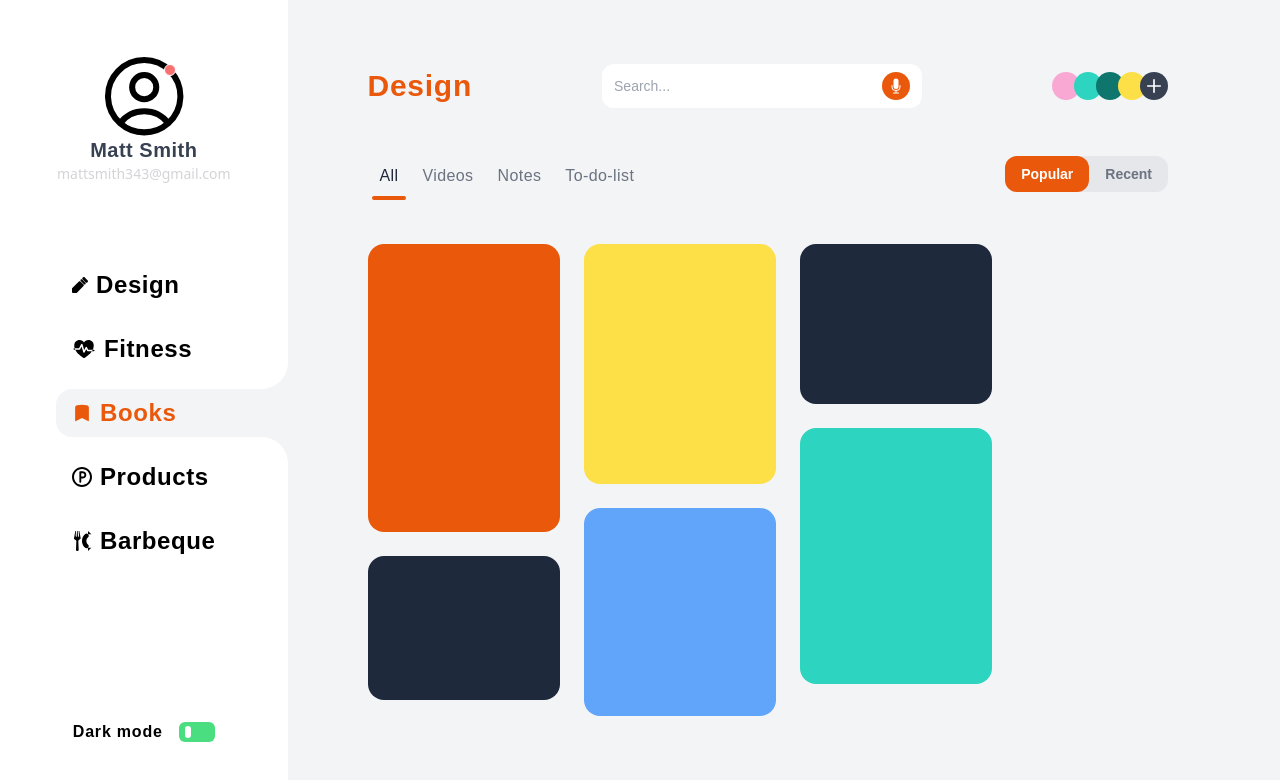
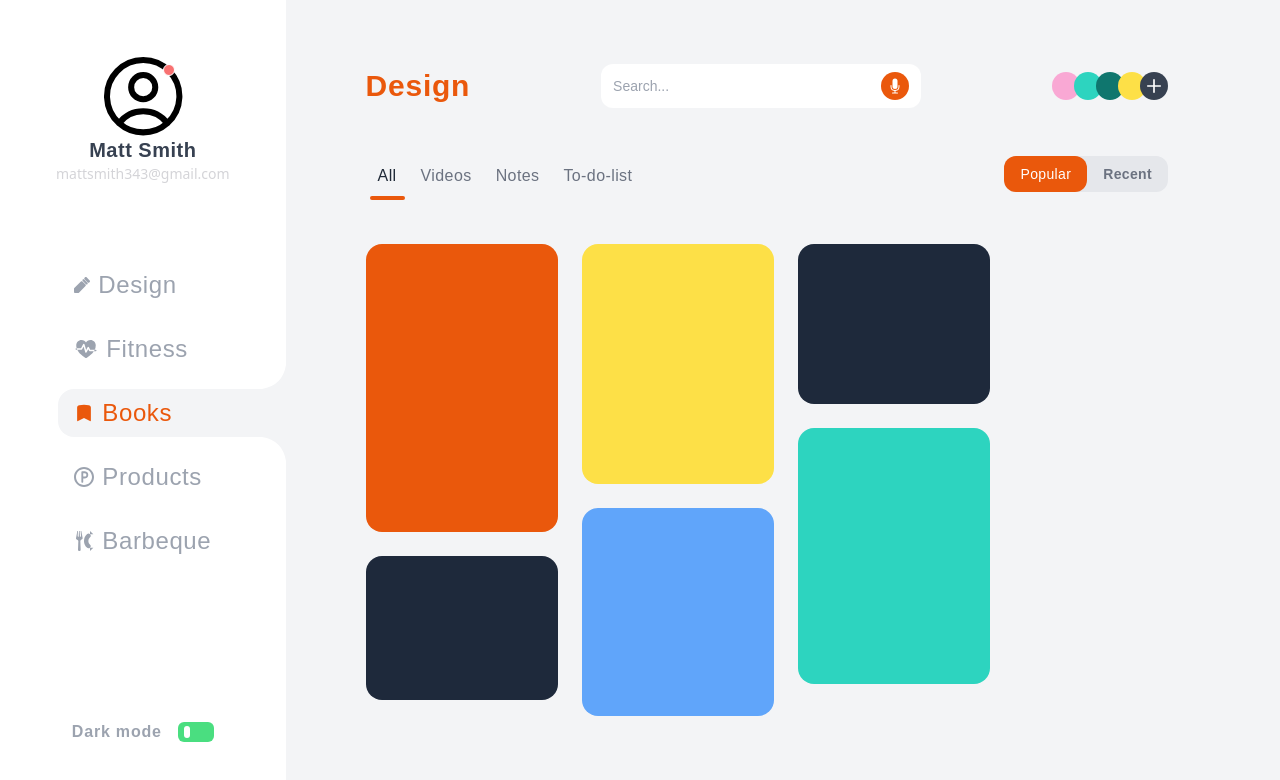
Before and after one commit to mguzm4n/react-templating-designs, a React (Vite) app in the folder profile_template/: page / in a window 1280 px wide. Shown: the top 780 px of the page. Built offline with nearby package versions, Linux system fonts and the light colour scheme; a web font is replaced by a local one.

Commit message:
animate switching theme

```diff
--- a/profile_template/src/App.jsx
+++ b/profile_template/src/App.jsx
@@ -2,12 +2,12 @@ import { useState, useRef, useEffect } from 'react'
 
 const menuItems = [
   {
-    icon: <svg className="w-4 h-4" version="1.1" xmlns="http://www.w3.org/2000/svg" xmlnsXlink="http://www.w3.org/1999/xlink" viewBox="0 0 40.656 40.656" xmlSpace="preserve"><g><path d="M29.276,19.278c1.054,1.052,1.054,2.761,0,3.814L12.518,39.851c-0.506,0.506-1.192,0.791-1.908,0.791 c-0.008,0-0.017,0-0.025,0l-7.838-0.072c-1.472-0.015-2.661-1.203-2.673-2.674L0,30.056c-0.006-0.726,0.278-1.421,0.791-1.934 l16.758-16.757c1.053-1.054,2.763-1.054,3.816,0L29.276,19.278z M39.866,8.688l-7.913-7.913c-1.013-1.013-2.805-1.013-3.815,0 L26.872,2.04c-0.506,0.506-0.791,1.192-0.791,1.908c0,0.715,0.285,1.402,0.791,1.908l7.913,7.913 c0.525,0.527,1.217,0.791,1.908,0.791c0.69,0,1.382-0.264,1.907-0.791l1.266-1.265C40.92,11.451,40.92,9.742,39.866,8.688z M26.071,6.658c-1.054-1.054-2.764-1.054-3.816,0c-1.054,1.053-1.054,2.762,0,3.815l7.912,7.913 c0.527,0.527,1.22,0.791,1.908,0.791c0.691,0,1.382-0.263,1.907-0.791c1.055-1.053,1.055-2.762,0-3.815L26.071,6.658z"/></g></svg>
+    icon: <svg className="w-4 h-4" version="1.1" xmlns="http://www.w3.org/2000/svg" xmlnsXlink="http://www.w3.org/1999/xlink" viewBox="0 0 40.656 40.656" fill="currentColor" xmlSpace="preserve"><g><path d="M29.276,19.278c1.054,1.052,1.054,2.761,0,3.814L12.518,39.851c-0.506,0.506-1.192,0.791-1.908,0.791 c-0.008,0-0.017,0-0.025,0l-7.838-0.072c-1.472-0.015-2.661-1.203-2.673-2.674L0,30.056c-0.006-0.726,0.278-1.421,0.791-1.934 l16.758-16.757c1.053-1.054,2.763-1.054,3.816,0L29.276,19.278z M39.866,8.688l-7.913-7.913c-1.013-1.013-2.805-1.013-3.815,0 L26.872,2.04c-0.506,0.506-0.791,1.192-0.791,1.908c0,0.715,0.285,1.402,0.791,1.908l7.913,7.913 c0.525,0.527,1.217,0.791,1.908,0.791c0.69,0,1.382-0.264,1.907-0.791l1.266-1.265C40.92,11.451,40.92,9.742,39.866,8.688z M26.071,6.658c-1.054-1.054-2.764-1.054-3.816,0c-1.054,1.053-1.054,2.762,0,3.815l7.912,7.913 c0.527,0.527,1.22,0.791,1.908,0.791c0.691,0,1.382-0.263,1.907-0.791c1.055-1.053,1.055-2.762,0-3.815L26.071,6.658z"/></g></svg>
  ,
     name: "Design",
   },
   {
-    icon: <svg className="w-6 h-6" viewBox="0 0 512 512" xmlns="http://www.w3.org/2000/svg"><path d="M193.69,152.84a16,16,0,0,1,29.64,2.56l36.4,121.36,30-59.92a16,16,0,0,1,28.62,0L345.89,272h96.76A213.08,213.08,0,0,0,464,176.65C463.37,114.54,413.54,64,352.92,64c-48.09,0-80,29.54-96.92,51-16.88-21.49-48.83-51-96.92-51C98.46,64,48.63,114.54,48,176.65A211.13,211.13,0,0,0,56.93,240h93.18Z"/><path d="M321.69,295.16,304,259.78l-33.69,67.38A16,16,0,0,1,256,336q-.67,0-1.38-.06a16,16,0,0,1-14-11.34l-36.4-121.36-30,59.92A16,16,0,0,1,160,272H69.35q14,29.29,37.27,57.66c18.77,22.88,52.8,59.46,131.39,112.81a31.84,31.84,0,0,0,36,0c78.59-53.35,112.62-89.93,131.39-112.81a316.79,316.79,0,0,0,19-25.66H336A16,16,0,0,1,321.69,295.16Z"/><path d="M464,272H442.65a260.11,260.11,0,0,1-18.25,32H464a16,16,0,0,0,0-32Z"/><path d="M48,240a16,16,0,0,0,0,32H69.35a225.22,225.22,0,0,1-12.42-32Z"/></svg>,
+    icon: <svg className="w-6 h-6" viewBox="0 0 512 512" fill="currentColor" xmlns="http://www.w3.org/2000/svg"><path d="M193.69,152.84a16,16,0,0,1,29.64,2.56l36.4,121.36,30-59.92a16,16,0,0,1,28.62,0L345.89,272h96.76A213.08,213.08,0,0,0,464,176.65C463.37,114.54,413.54,64,352.92,64c-48.09,0-80,29.54-96.92,51-16.88-21.49-48.83-51-96.92-51C98.46,64,48.63,114.54,48,176.65A211.13,211.13,0,0,0,56.93,240h93.18Z"/><path d="M321.69,295.16,304,259.78l-33.69,67.38A16,16,0,0,1,256,336q-.67,0-1.38-.06a16,16,0,0,1-14-11.34l-36.4-121.36-30,59.92A16,16,0,0,1,160,272H69.35q14,29.29,37.27,57.66c18.77,22.88,52.8,59.46,131.39,112.81a31.84,31.84,0,0,0,36,0c78.59-53.35,112.62-89.93,131.39-112.81a316.79,316.79,0,0,0,19-25.66H336A16,16,0,0,1,321.69,295.16Z"/><path d="M464,272H442.65a260.11,260.11,0,0,1-18.25,32H464a16,16,0,0,0,0-32Z"/><path d="M48,240a16,16,0,0,0,0,32H69.35a225.22,225.22,0,0,1-12.42-32Z"/></svg>,
     name: "Fitness"
   },
   {
@@ -15,11 +15,11 @@ const menuItems = [
     name: "Books"
   },
   {
-    icon: <svg className="w-5 h-5" viewBox="0 0 300 300" version="1.1" xmlns="http://www.w3.org/2000/svg" xmlnsXlink="http://www.w3.org/1999/xlink" xmlSpace="preserve"><g><path d="M150,0C67.29,0,0,67.29,0,150s67.29,150,150,150s150-67.29,150-150S232.71,0,150,0z M150,270c-66.168,0-120-53.832-120-120 S83.832,30,150,30s120,53.832,120,120S216.168,270,150,270z"/><path d="M195.031,75.387C183.477,66.802,169.331,65,159.5,65h-38.846c-5.522,0-10,4.478-10,10v150c0,5.523,4.478,10,10,10h7.691 c5.522,0,10-4.477,10-10v-53.46H159.5c9.831,0,23.977-1.802,35.531-10.388c8.355-6.207,18.314-18.352,18.314-40.961v-3.843 C213.346,93.739,203.387,81.594,195.031,75.387z M185.27,119.809c0,10.484-2.671,24.424-25.77,24.424h-21.154V92.308H159.5 c23.099,0,25.77,13.939,25.77,24.424V119.809z"/></g></svg>,
+    icon: <svg className="w-5 h-5" viewBox="0 0 300 300" fill="currentColor" version="1.1" xmlns="http://www.w3.org/2000/svg" xmlnsXlink="http://www.w3.org/1999/xlink" xmlSpace="preserve"><g><path d="M150,0C67.29,0,0,67.29,0,150s67.29,150,150,150s150-67.29,150-150S232.71,0,150,0z M150,270c-66.168,0-120-53.832-120-120 S83.832,30,150,30s120,53.832,120,120S216.168,270,150,270z"/><path d="M195.031,75.387C183.477,66.802,169.331,65,159.5,65h-38.846c-5.522,0-10,4.478-10,10v150c0,5.523,4.478,10,10,10h7.691 c5.522,0,10-4.477,10-10v-53.46H159.5c9.831,0,23.977-1.802,35.531-10.388c8.355-6.207,18.314-18.352,18.314-40.961v-3.843 C213.346,93.739,203.387,81.594,195.031,75.387z M185.27,119.809c0,10.484-2.671,24.424-25.77,24.424h-21.154V92.308H159.5 c23.099,0,25.77,13.939,25.77,24.424V119.809z"/></g></svg>,
     name: "Products"
   },
   {
-    icon: <svg className="w-5 h-5" viewBox="0 0 15 15" xmlns="http://www.w3.org/2000/svg" id="restaurant-bbq"><path d="M12.0166,12.5H14.5L12,15V12.5165a1.6189,1.6189,0,0,1-1.1367.4806,1.6,1.6,0,0,1-.9931-.3448A6.7838,6.7838,0,0,1,9.8783,2.3418,1.6179,1.6179,0,0,1,12,2.462V0l2.5,2.5H12.036a1.5927,1.5927,0,0,1,.1225.1289,1.6239,1.6239,0,0,1-.2871,2.2793A3.5148,3.5148,0,0,0,10.75,7.4951a3.5578,3.5578,0,0,0,1.1465,2.6162,1.6352,1.6352,0,0,1,.2325,2.2783C12.0949,12.4315,12.0535,12.4624,12.0166,12.5ZM2.504,0l-1,5.5c-.1464.805,1.7815,1.181,1.75,2L3.004,14a.9625.9625,0,0,0,1,1,.9625.9625,0,0,0,1-1l-.25-6.5c-.0314-.8176,1.7334-1.1808,1.75-2l-1-5.5h-.5l.25,4-.75.5L4.254,0h-.5l-.25,4.5L2.754,4l.25-4Z"/></svg>,
+    icon: <svg className="w-5 h-5" viewBox="0 0 15 15" fill="currentColor" xmlns="http://www.w3.org/2000/svg" id="restaurant-bbq"><path d="M12.0166,12.5H14.5L12,15V12.5165a1.6189,1.6189,0,0,1-1.1367.4806,1.6,1.6,0,0,1-.9931-.3448A6.7838,6.7838,0,0,1,9.8783,2.3418,1.6179,1.6179,0,0,1,12,2.462V0l2.5,2.5H12.036a1.5927,1.5927,0,0,1,.1225.1289,1.6239,1.6239,0,0,1-.2871,2.2793A3.5148,3.5148,0,0,0,10.75,7.4951a3.5578,3.5578,0,0,0,1.1465,2.6162,1.6352,1.6352,0,0,1,.2325,2.2783C12.0949,12.4315,12.0535,12.4624,12.0166,12.5ZM2.504,0l-1,5.5c-.1464.805,1.7815,1.181,1.75,2L3.004,14a.9625.9625,0,0,0,1,1,.9625.9625,0,0,0,1-1l-.25-6.5c-.0314-.8176,1.7334-1.1808,1.75-2l-1-5.5h-.5l.25,4-.75.5L4.254,0h-.5l-.25,4.5L2.754,4l.25-4Z"/></svg>,
     name: "Barbeque"
   },
 ];
@@ -33,6 +33,15 @@ const menuItems = [
 
 const subMenuTabTitles = ["All", "Videos", "Notes", "To-do-list"];
 
+const ThemeSwitch = () => {
+  const [isOn, setIsOn] = useState(false);
+
+  return (<div
+      onClick={() => setIsOn(!isOn)}
+      className={`${isOn ? 'bg-orange-600' : 'bg-green-400'} relative w-9 h-5 py-1 px-[6px] rounded-md cursor-pointer transition-colors ease-in duration-70`}>
+    <div className={`${isOn ? 'animate-switch' : 'animate-switchBack'} absolute h-3 w-[6px] bg-white rounded-md`}></div>
+  </div>);
+}
 const MenuList = ({ items, menuRef }) => {
   const decoratorSize = 24;
 
@@ -107,12 +116,12 @@ const MenuList = ({ items, menuRef }) => {
               className={`${
                 ( idx == activeIdx )
                 ? 'text-orange-600'
-                : ''
+                : 'text-gray-400'
               }
-              cursor-pointer flex flex-row gap-2 py-2 px-4 justify-start items-center`}
+              cursor-pointer flex flex-row gap-2 py-2 px-4 justify-start items-center transition-all ease-in duration-100`}
             >
               {item.icon}
-              <p className="font-bold text-2xl tracking-wide">{item.name}</p>
+              <p className="font-normal text-2xl tracking-wide">{item.name}</p>
             </li>
           );
         })}
@@ -152,10 +161,8 @@ const SideMenu = () => {
       <MenuList menuRef={menuRef} items={menuItems} />
 
       <div className="flex justify-center gap-4 mt-auto items-center">
-        <p className="text-md font-extrabold tracking-wider">Dark mode</p>
-        <div className="w-9 h-5 py-1 px-[6px] bg-green-400 rounded-md cursor-pointer">
-          <div className="h-3 w-[6px] bg-white rounded-md"></div>
-        </div>
+        <p className="text-md text-gray-400 font-extrabold tracking-wider">Dark mode</p>
+        <ThemeSwitch />
       </div>
 
     </div>
@@ -182,9 +189,9 @@ const FilterSwitch = () => {
     })
   }, []);
 
-  return(<div ref={containerRef} className="relative flex text-sm h-min font-semibold bg-gray-200 rounded-xl">
-    <div className={`${activeTab == 1 ? 'text-white' : 'text-gray-500'} z-20 py-2 px-4 cursor-pointer`} onClick={(evt) => onActiveTabClick(evt, 1)}> Popular </div>
-    <div className={`${activeTab == 2 ? 'text-white' : 'text-gray-500'} z-20 py-2 px-4 cursor-pointer`} onClick={(evt) => onActiveTabClick(evt, 2)}> Recent </div>
+  return(<div ref={containerRef} className="relative flex text-sm h-min font-semibold bg-gray-200 rounded-xl tracking-wide">
+    <div className={`${activeTab == 1 ? 'text-white font-normal' : 'text-gray-500'} z-20 py-2 px-4 cursor-pointer`} onClick={(evt) => onActiveTabClick(evt, 1)}> Popular </div>
+    <div className={`${activeTab == 2 ? 'text-white font-normal' : 'text-gray-500'} z-20 py-2 px-4 cursor-pointer`} onClick={(evt) => onActiveTabClick(evt, 2)}> Recent </div>
     <div style={ tabIndicatorStyles } className="absolute top-0 left-0 z-10 h-full bg-orange-600 rounded-xl transition-all ease-in duration-50"></div>
   </div>);
 };
--- a/profile_template/tailwind.config.cjs
+++ b/profile_template/tailwind.config.cjs
@@ -9,6 +9,22 @@ module.exports = {
       fontFamily: {
         arg: ["all_gothic_rounded", "sans-serif"],
       },
+      animation: {
+        switch: 'switch 0.2s ease-in-out 1 normal forwards',
+        switchBack: 'switchBack 0.2s ease-in-out 1 normal forwards'
+      },
+      keyframes: {
+        switch: {
+          '0%': { left: '6px' },
+          '50%': { width: '30%' },
+          '100%': { left: 'calc(100% - 12px)' },
+        },
+        switchBack: {
+          '0%': { right: '6px' },
+          '50%': { width: '30%' },
+          '100%': { right: 'calc(100% - 12px)' },
+        },
+      }
     },
   },
   plugins: [],
```
